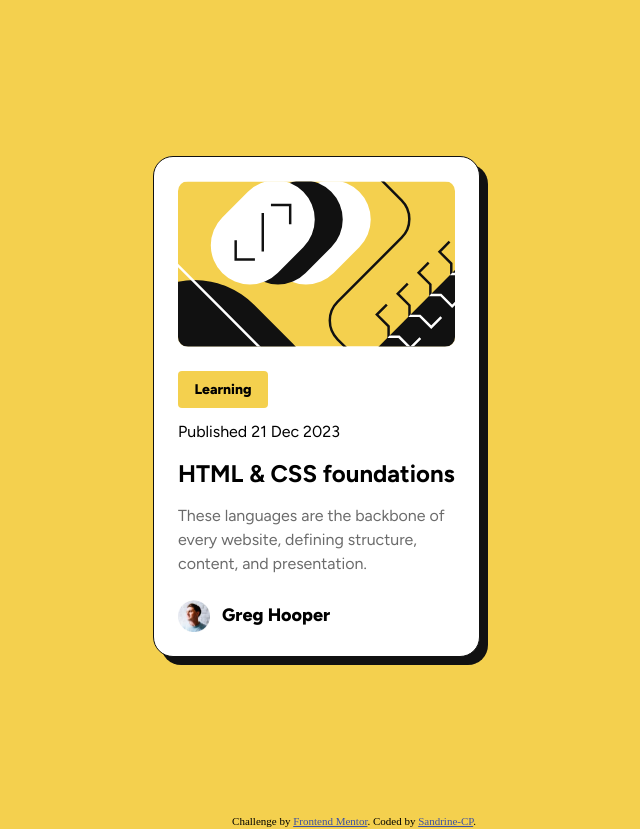
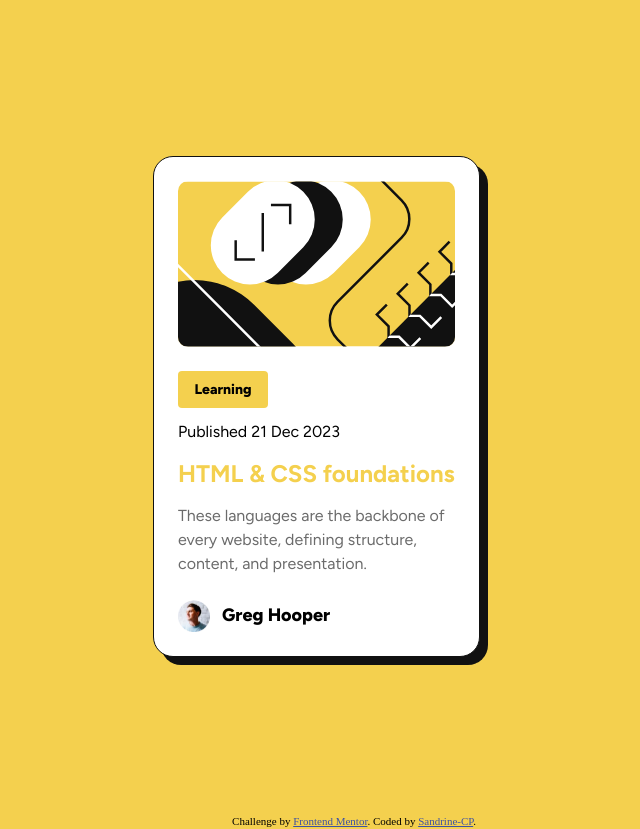
Before and after one commit to Sandrine-CP/blog-preview-card, a plain HTML site: page index.html in a window 1280 px wide. In both pictures the pointer is over the element "HTML & CSS foundations". Shown: the whole page, without its empty margins (286-926 px from the left). Drawn offline with Linux system fonts and the light colour scheme.

Commit message:
adding last part with title hover

```diff
--- a/style/index.css
+++ b/style/index.css
@@ -63,15 +63,22 @@ body {
         padding: var(--variable-collection-spacing-100);
         width: 90px;
         text-align: center;
+    }
 
-    }
     .title {
         font-size: var(--text-preset-1-font-size);
     }
+    .title:hover {
+        color: var(--variable-collection-color-yellow);
+        cursor: pointer;
+    }
     .description {
         color: var(--variable-collection-color-gray-500);
+
     }
 }
+
+
 
 .author-container {
     display: flex;
```
